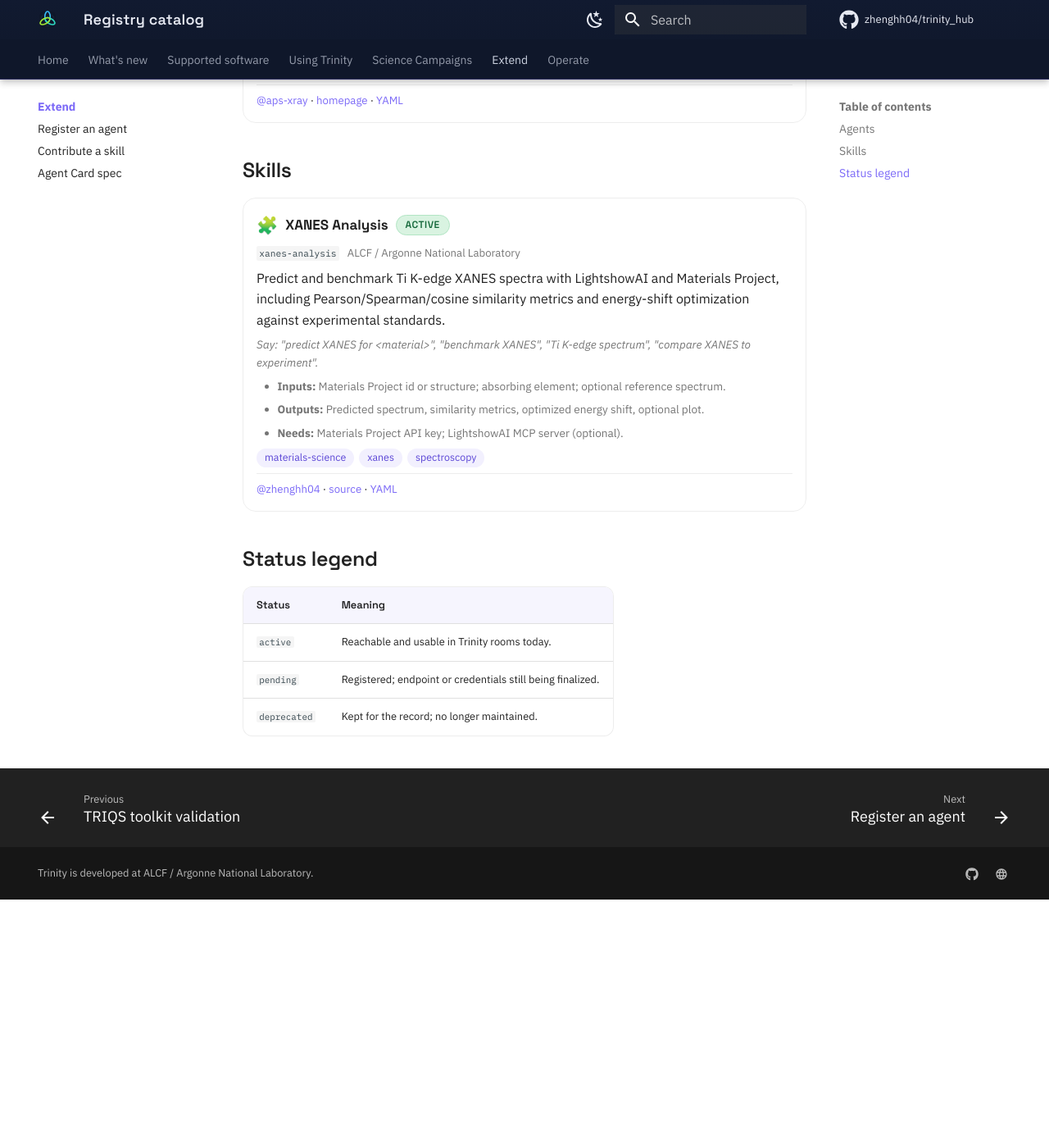
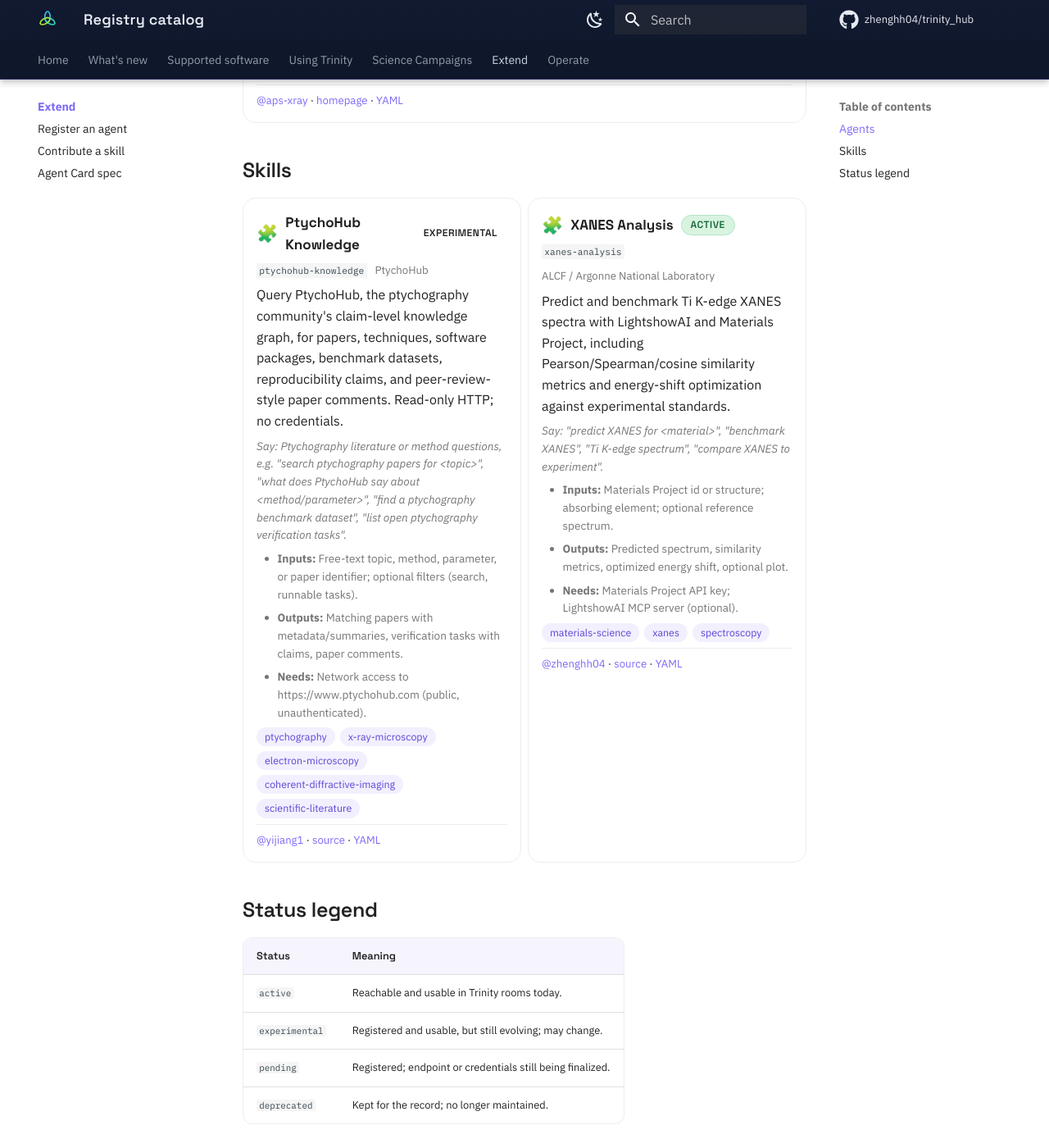
Before and after one commit to zhenghh04/trinity_hub, an MkDocs documentation site: the page built from docs/registry/index.md, in a window 1280 px wide and 1400 px high, scrolled down 678 px. Shown: the whole window at 82% size. Built offline with MkDocs 1.6.1 and Material for MkDocs 9.7.7, drawn with Linux system fonts in a browser that asks for light colours; comment, search, counter and statistics services are not loaded; before the commit the page ends 1775 px from its top, so only the background shows below that.

Commit message:
fix(registry): regen catalogs; mark ptychohub-knowledge experimental until endpoint live
- scripts/build_registry_page.py: add experimental to STATUSES and legend
  (skill schema allows experimental but page only knew active/pending/deprecated
  → rendered as unknown; now correct chip + legend entry)
- docs/contribute-a-skill.md: document both build_index.py + build_registry_page.py
  (CI checks both; step 2 previously listed only the first)
- registry/skills/_TEMPLATE.yaml: show source.url alternative
- registry/skills/ptychohub-knowledge.yaml: status active→experimental with
  NOTE about https://www.ptychohub.com/api/v1/skills/ptychohub-knowledge
  returning 404 as of 2026-11; flip to active once endpoint serves markdown
- docs/registry/index.md + registry/INDEX.md: regenerated (2 skills)

Validates: python scripts/validate_registry.py ✓ (3 entries)
Fixes review feedback on PR #21 (closes #6 follow-up)

```diff
--- a/docs/registry/index.md
+++ b/docs/registry/index.md
@@ -24,6 +24,17 @@
 
 <div class="grid cards tx-reg-grid"><ul><li class="tx-reg-card">
 <p class="tx-reg-head"><span class="tx-reg-icon">🧩</span>
+<strong>PtychoHub Knowledge</strong> <span class="tx-reg-status tx-reg-status--experimental">experimental</span></p>
+<p class="tx-reg-meta"><code>ptychohub-knowledge</code>
+<span class="tx-reg-owner">PtychoHub</span></p>
+<p>Query PtychoHub, the ptychography community&#x27;s claim-level knowledge graph, for papers, techniques, software packages, benchmark datasets, reproducibility claims, and peer-review-style paper comments. Read-only HTTP; no credentials.</p>
+<p class="tx-reg-trigger">Say: Ptychography literature or method questions, e.g. &quot;search ptychography papers for &lt;topic&gt;&quot;, &quot;what does PtychoHub say about &lt;method/parameter&gt;&quot;, &quot;find a ptychography benchmark dataset&quot;, &quot;list open ptychography verification tasks&quot;.</p>
+<ul class="tx-reg-sub"><li><strong>Inputs:</strong> Free-text topic, method, parameter, or paper identifier; optional filters (search, runnable tasks).</li><li><strong>Outputs:</strong> Matching papers with metadata/summaries, verification tasks with claims, paper comments.</li><li><strong>Needs:</strong> Network access to https://www.ptychohub.com (public, unauthenticated).</li></ul>
+<p class="tx-reg-domains"><span class="tx-reg-domain">ptychography</span><span class="tx-reg-domain">x-ray-microscopy</span><span class="tx-reg-domain">electron-microscopy</span><span class="tx-reg-domain">coherent-diffractive-imaging</span><span class="tx-reg-domain">scientific-literature</span></p>
+<p class="tx-reg-links"><a href="https://github.com/yijiang1">@yijiang1</a> · <a href="https://www.ptychohub.com/api/v1/skills/ptychohub-knowledge">source</a> · <a href="https://github.com/zhenghh04/trinity_hub/blob/main/registry/skills/ptychohub-knowledge.yaml">YAML</a></p>
+</li>
+<li class="tx-reg-card">
+<p class="tx-reg-head"><span class="tx-reg-icon">🧩</span>
 <strong>XANES Analysis</strong> <span class="tx-reg-status tx-reg-status--active">active</span></p>
 <p class="tx-reg-meta"><code>xanes-analysis</code>
 <span class="tx-reg-owner">ALCF / Argonne National Laboratory</span></p>
@@ -39,5 +50,6 @@
 | Status | Meaning |
 |---|---|
 | `active` | Reachable and usable in Trinity rooms today. |
+| `experimental` | Registered and usable, but still evolving; may change. |
 | `pending` | Registered; endpoint or credentials still being finalized. |
 | `deprecated` | Kept for the record; no longer maintained. |
```
Also changed, not shown: other parts of docs/registry/index.md (+1 -1 lines), docs/contribute-a-skill.md (+1 -0 lines), registry/INDEX.md (+1 -1 lines), 3 other files.
